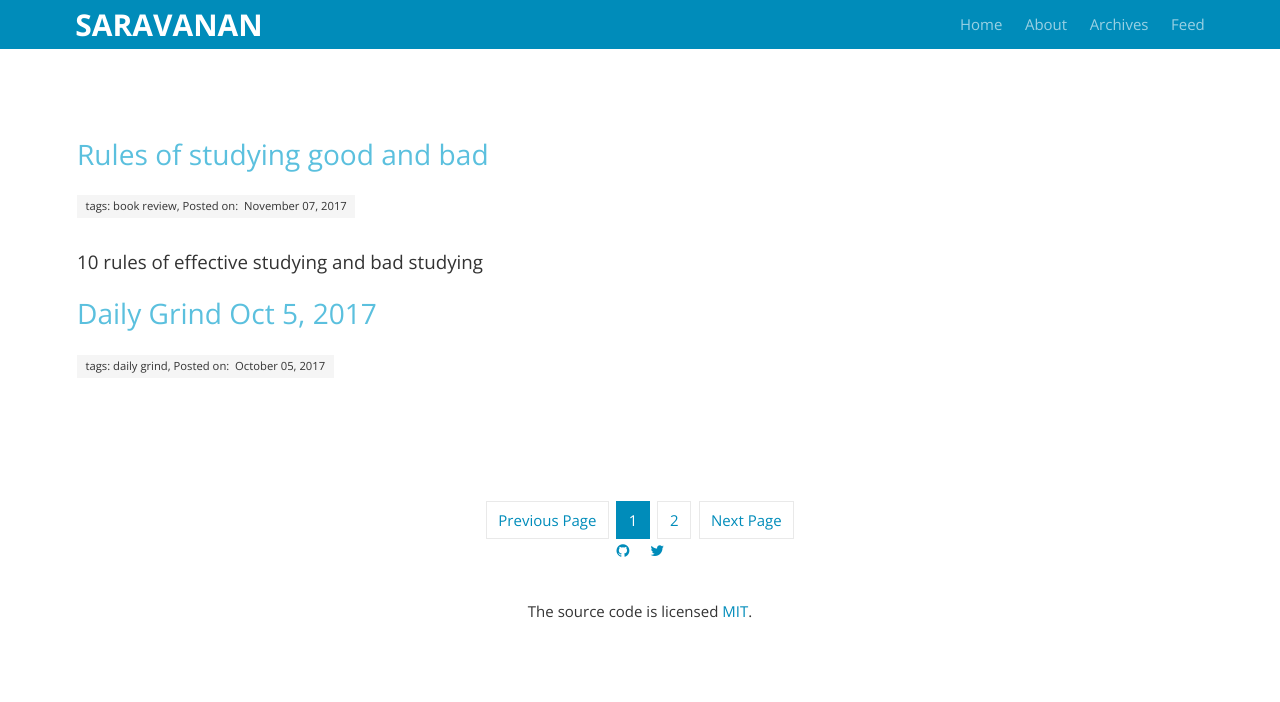
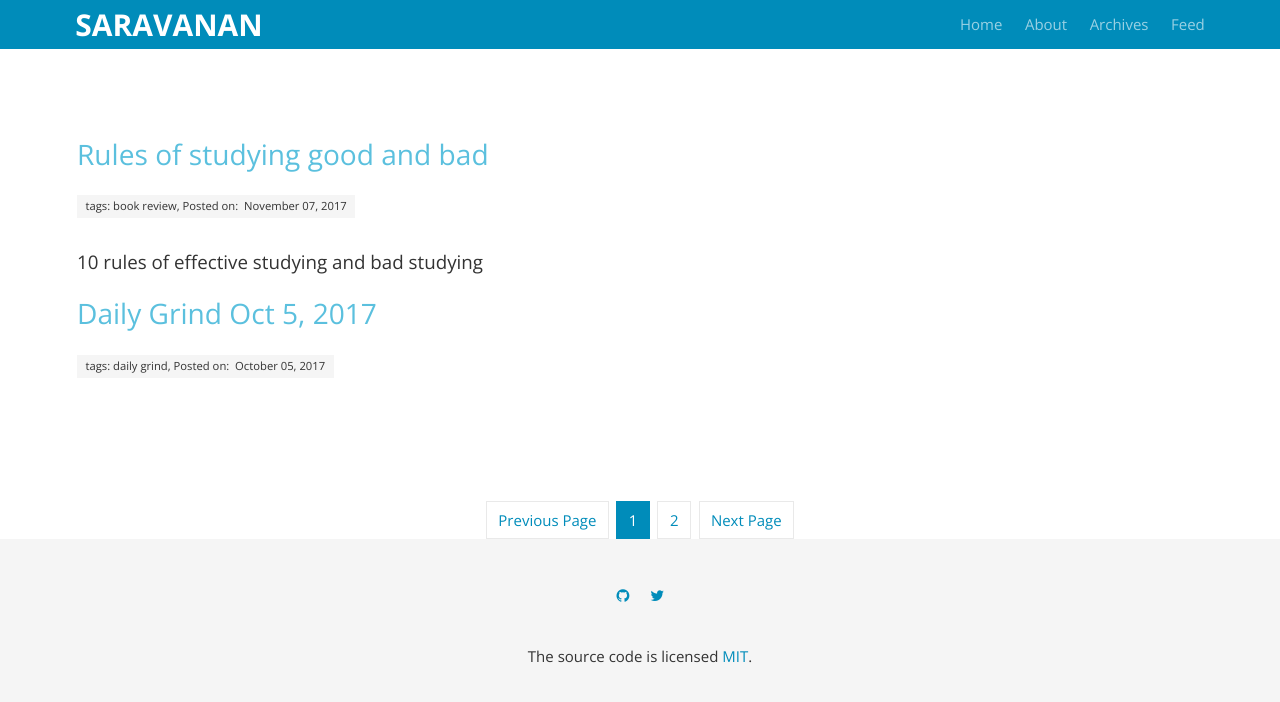
Before and after one commit to saravanaram/saravanaram.github.io, a Jekyll site: the page built from index.html, in a window 1280 px wide. Shown: the top 702 px of the page. Built offline with Jekyll 4.4.1, drawn with Linux system fonts in a browser that asks for light colours; nearby versions of some CDN libraries; the list of posts is cut into pages by our own code.

Commit message:
Update footer.html

```diff
--- a/_includes/footer.html
+++ b/_includes/footer.html
@@ -1,5 +1,5 @@
- <footer class="Site-footer">
-  <div class="container">
+ <footer class="footer">
+  <div class="Footer">
     <div class="content has-text-centered">
       <p>
         <a class="icon" href="//github.com/saravanaram" target="_blank" >
```
